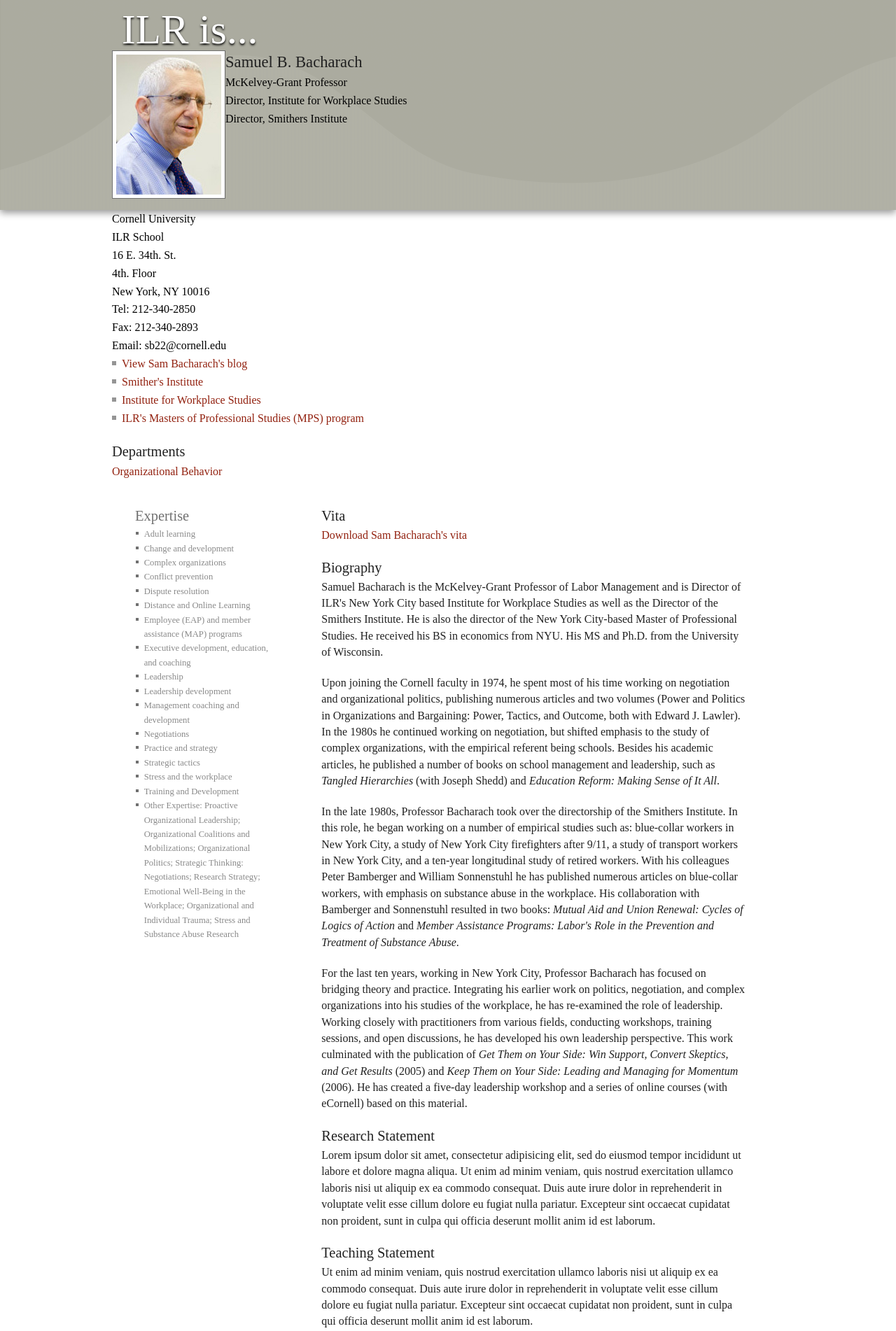
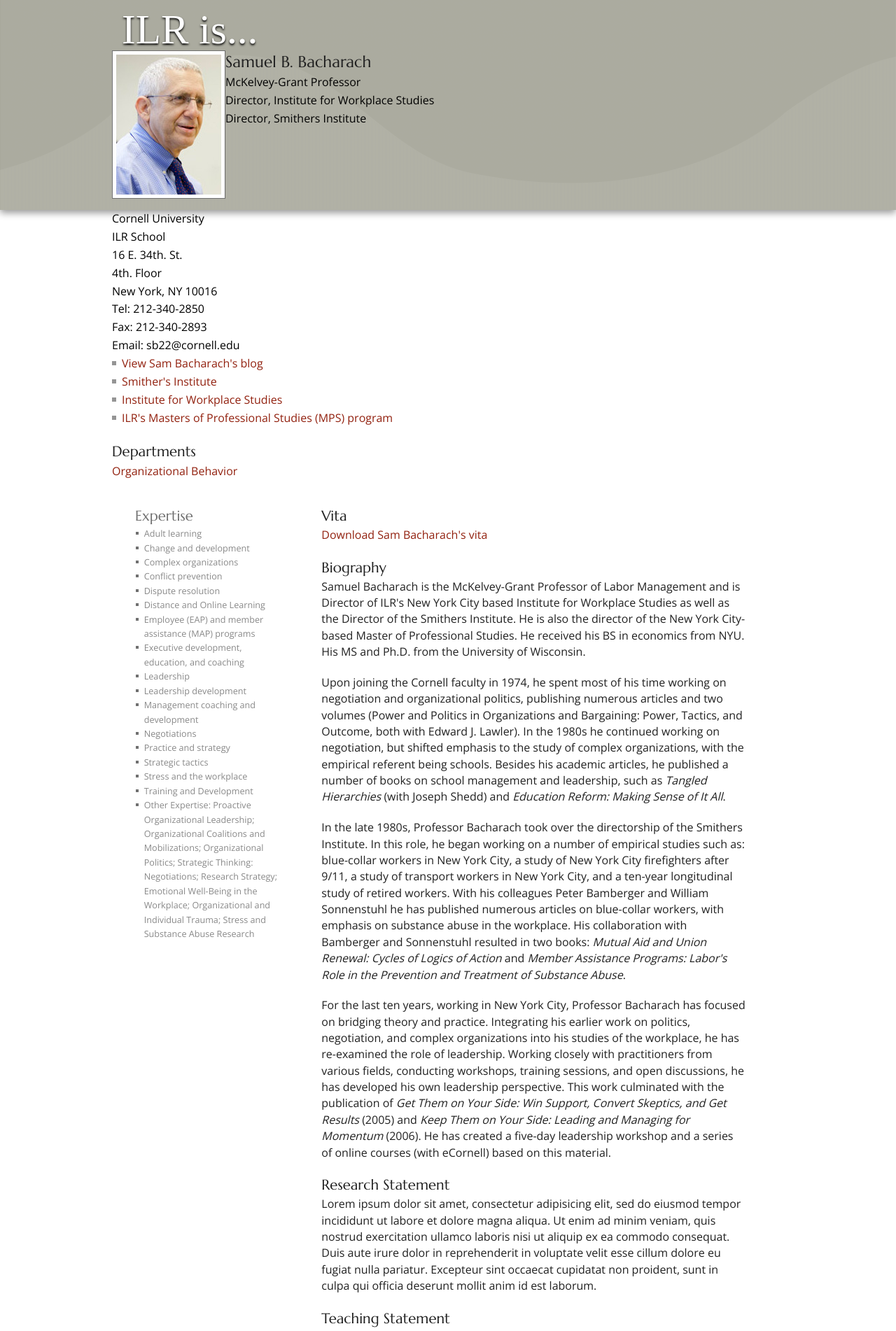
Before and after one commit to ilrWebServices/frontend-sandbox, a PHP site: page /profile.php in a window 1280 px wide. Shown: the top 1902 px of the page at 70% size. Run offline with PHP 8.4, Linux system fonts and the light colour scheme; some libraries are stand-ins or nearby versions.

Commit message:
Adds google fonts Marcellus and Open Sans

```diff
--- a/docroot/css/style.css
+++ b/docroot/css/style.css
@@ -67,7 +67,7 @@ html {
   line-height: 1; }
 
 body {
-  font-family: "Myriad Web Pro", san-serif;
+  font-family: "Open Sans", san-serif;
   font-size: 16px;
   /*scale origin*/ }
 
@@ -78,6 +78,7 @@ p {
   padding: 0 0 20.438px 0; }
 
 h1, h2, h3, h4 {
+  font-family: "Marcellus", san-serif;
   color: #212121; }
 
 h1 {
--- a/docroot/includes/headerProfiles.php
+++ b/docroot/includes/headerProfiles.php
@@ -10,6 +10,8 @@
   <meta http-equiv="Content-Type" content="text/html; charset=utf-8" />
   <link rel="alternate" type="application/rss+xml" title="Cornell University | ILR School RSS" href="http://www.ilr-website.dev/rss.xml" />
   <link type="text/css" rel="stylesheet" href="css/style.css" media="all" />
+  <link href='http://fonts.googleapis.com/css?family=Open+Sans' rel='stylesheet' type='text/css'>
+  <link href='http://fonts.googleapis.com/css?family=Marcellus' rel='stylesheet' type='text/css'>
   <title>Cornell University | ILR School</title>
   <!--[if lt IE 9]><script src="//html5shiv.googlecode.com/svn/trunk/html5.js"></script><![endif]-->
 </head>
--- a/docroot/scss/_typography.scss
+++ b/docroot/scss/_typography.scss
@@ -3,7 +3,8 @@ html {
 }
 
 body {
-  font-family: "Myriad Web Pro", san-serif;
+  // font-family: "Myriad Web Pro", san-serif;
+  font-family: "Open Sans", san-serif;
   font-size: 16px; /*scale origin*/
 }
 
@@ -15,6 +16,7 @@ p {
 }
 
 h1, h2, h3, h4 {
+  font-family: "Marcellus", san-serif;
   color: $h-text;
 }
 
```
